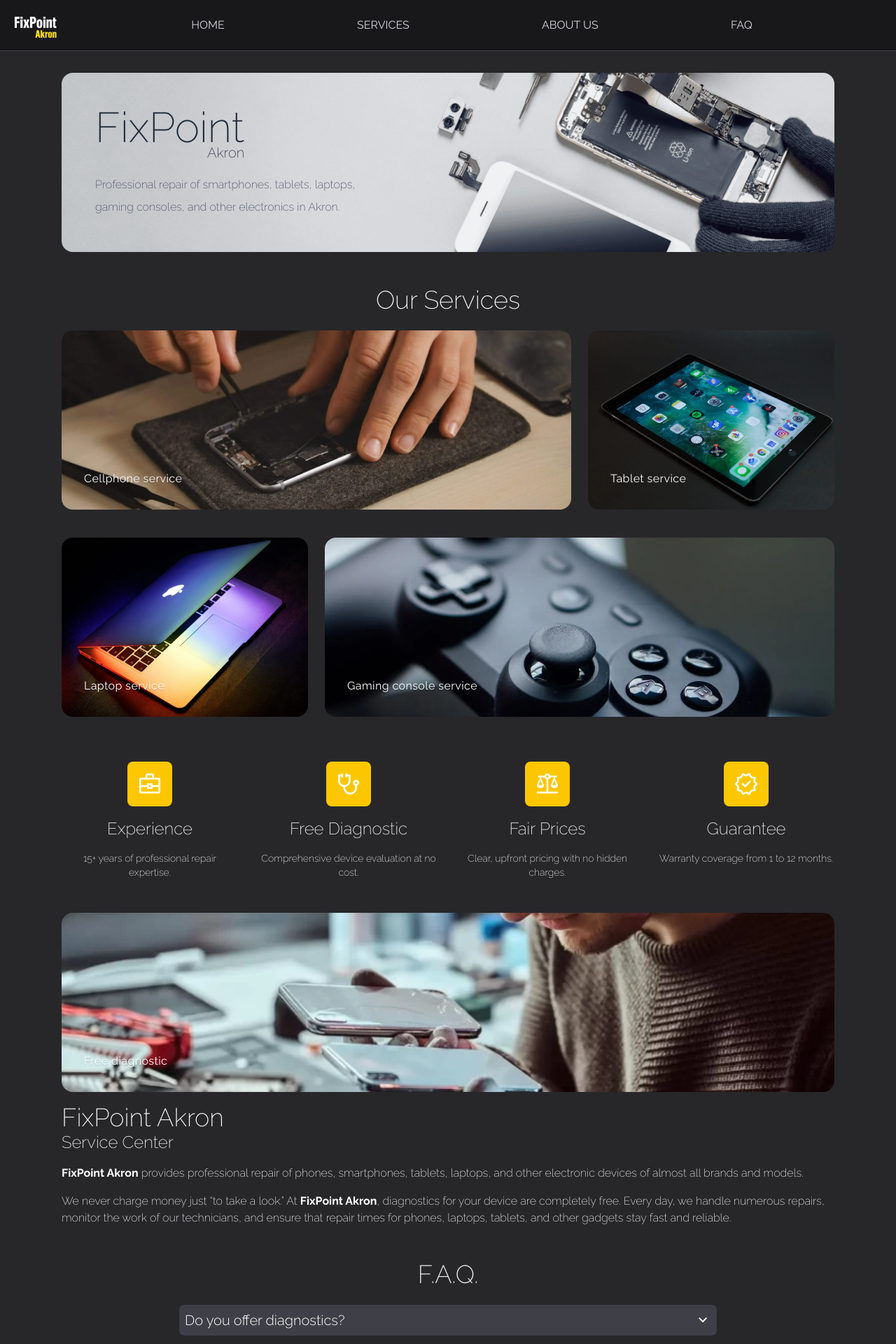
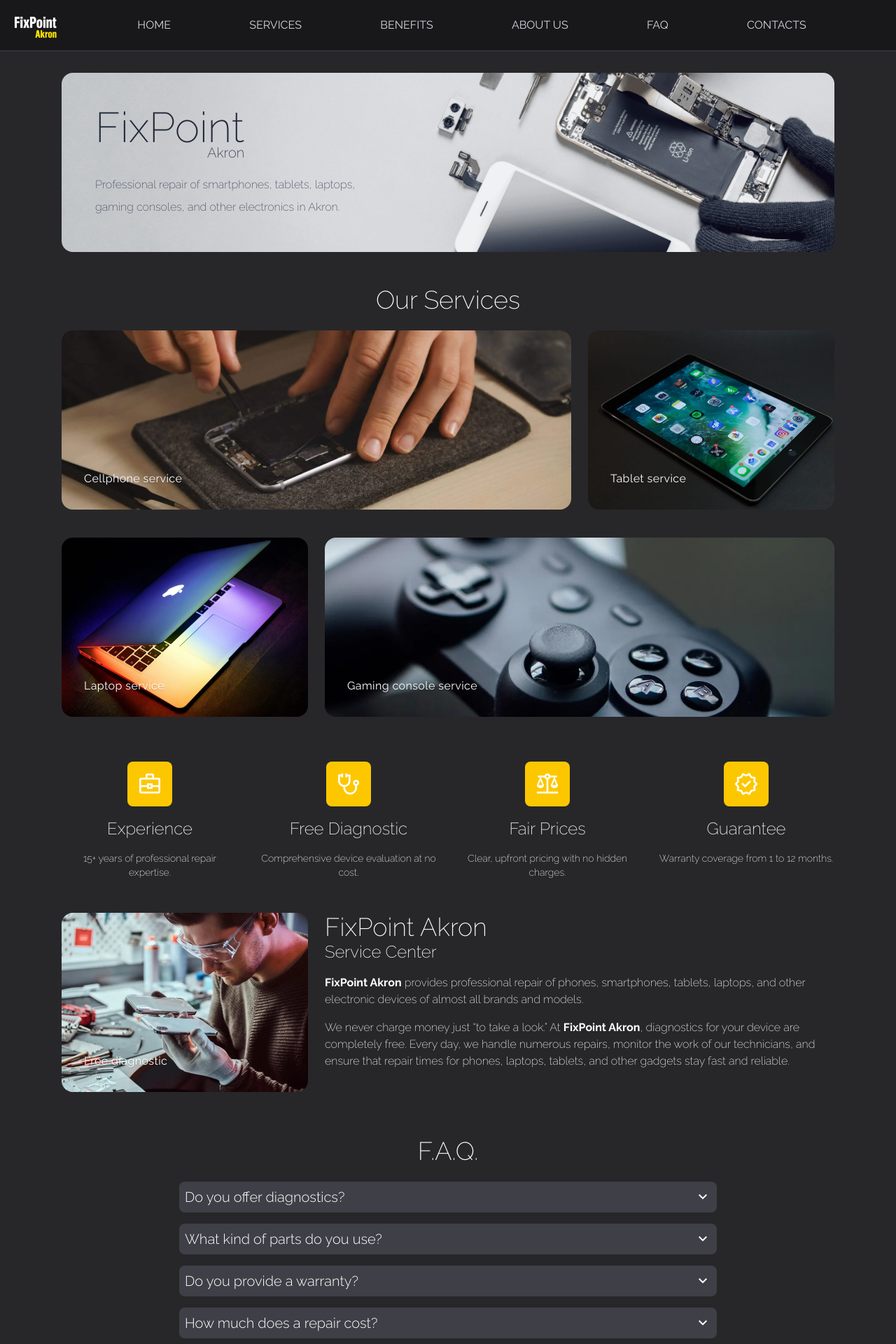
Before and after one commit to mp091689/akron-fixpoint, a Vue app: page / in a window 1280 px wide. Shown: the top 1920 px of the page at 70% size. Built offline with nearby package versions, Linux system fonts and the light colour scheme.

Commit message:
Refactor layout and structure for TheFooter, HomeView, and TheHeader; improve grid responsiveness, update navigation links, and enhance overall consistency.

```diff
--- a/src/components/TheFooter.vue
+++ b/src/components/TheFooter.vue
@@ -10,7 +10,7 @@ const year = new Date().getFullYear()
 </script>
 
 <template>
-  <footer>
+  <footer id="footer">
     <div class="mx-auto max-w-6xl px-6 py-12">
       <div class="grid gap-10 md:grid-cols-2">
         <!-- Brand -->
--- a/src/components/TheHeader.vue
+++ b/src/components/TheHeader.vue
@@ -36,16 +36,22 @@ const goTo = async (id: string) => {
     </div>
     <ul :class="[!menuExpanded ? 'hidden' : 'flex']"
         class="grid grid-cols-1 md:flex md:justify-evenly mt-4 md:mt-0 uppercase md:w-full">
-      <li class="border-b md:border-b-0 border-zinc-700 pb-6 md:py-6"><a class="w-full text-center"
-                                                                         @click.prevent="goTo('home')">Home</a>
+      <li class="border-b md:border-b-0 border-zinc-700 pb-6 md:py-6">
+        <a class="w-full text-center" @click.prevent="goTo('home')">home</a>
       </li>
-      <li class="border-b md:border-b-0 border-zinc-700 py-6"><a class="w-full text-center"
-                                                                 @click.prevent="goTo('services')">services</a>
+      <li class="border-b md:border-b-0 border-zinc-700 py-6">
+        <a class="w-full text-center" @click.prevent="goTo('services')">services</a>
       </li>
-      <li class="border-b md:border-b-0 border-zinc-700 py-6"><a class="w-full text-center"
-                                                                 @click.prevent="goTo('benefits')">About
-        Us</a></li>
-      <li class="py-6"><a class="w-full text-center" @click.prevent="goTo('faq')">FAQ</a></li>
+      <li class="border-b md:border-b-0 border-zinc-700 py-6">
+        <a class="w-full text-center" @click.prevent="goTo('benefits')">benefits</a>
+      </li>
+      <li class="border-b md:border-b-0 border-zinc-700 py-6">
+        <a class="w-full text-center" @click.prevent="goTo('about-us')">About Us</a>
+      </li>
+      <li class="border-b md:border-b-0 border-zinc-700 py-6">
+        <a class="w-full text-center" @click.prevent="goTo('faq')">FAQ</a>
+      </li>
+      <li class="py-6"><a class="w-full text-center" @click.prevent="goTo('footer')">Contacts</a></li>
     </ul>
   </header>
 </template>
--- a/src/views/HomeView.vue
+++ b/src/views/HomeView.vue
@@ -63,9 +63,9 @@ const lgSpanClass = (i: number) => {
       </ul>
     </section>
 
-    <section id="about-us" class="scroll-mt-18 p-6">
-      <TheCard :background-img="bgCardDiagnostic" title="Free diagnostic">
-        <div class="space-y-4">
+    <section id="about-us" class="scroll-mt-18 p-6 lg:grid lg:grid-cols-3 lg:gap-x-6">
+      <TheCard :background-img="bgCardDiagnostic" title="Free diagnostic"/>
+      <div class="space-y-4 lg:col-span-2">
         <div>
           <h2 class="text-4xl">FixPoint Akron</h2>
           <h3 class="text-2xl">Service Center</h3>
@@ -82,7 +82,6 @@ const lgSpanClass = (i: number) => {
           gadgets
           stay fast and reliable.</p>
       </div>
-      </TheCard>
     </section>
 
     <section id="faq" class="scroll-mt-18 p-6 space-y-4">
```
Lines whose indentation alone changed are shown as unchanged.
